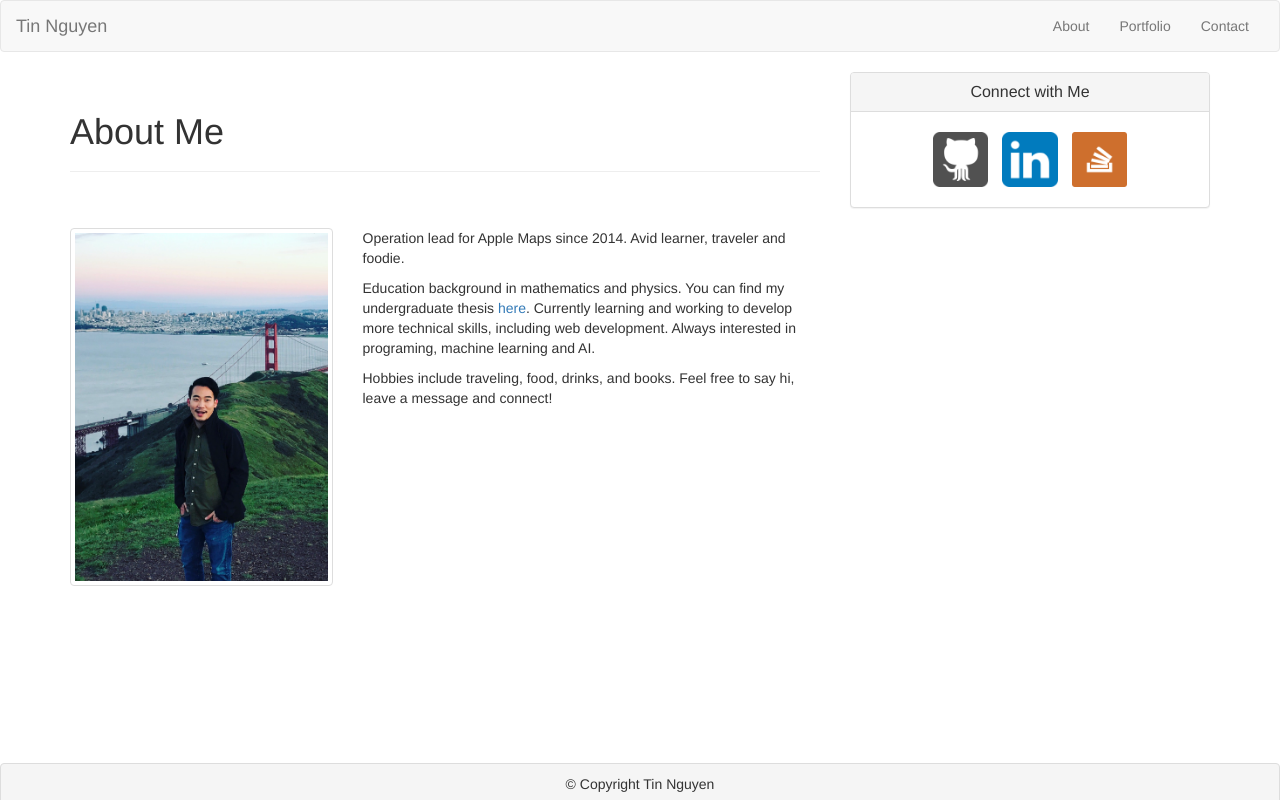
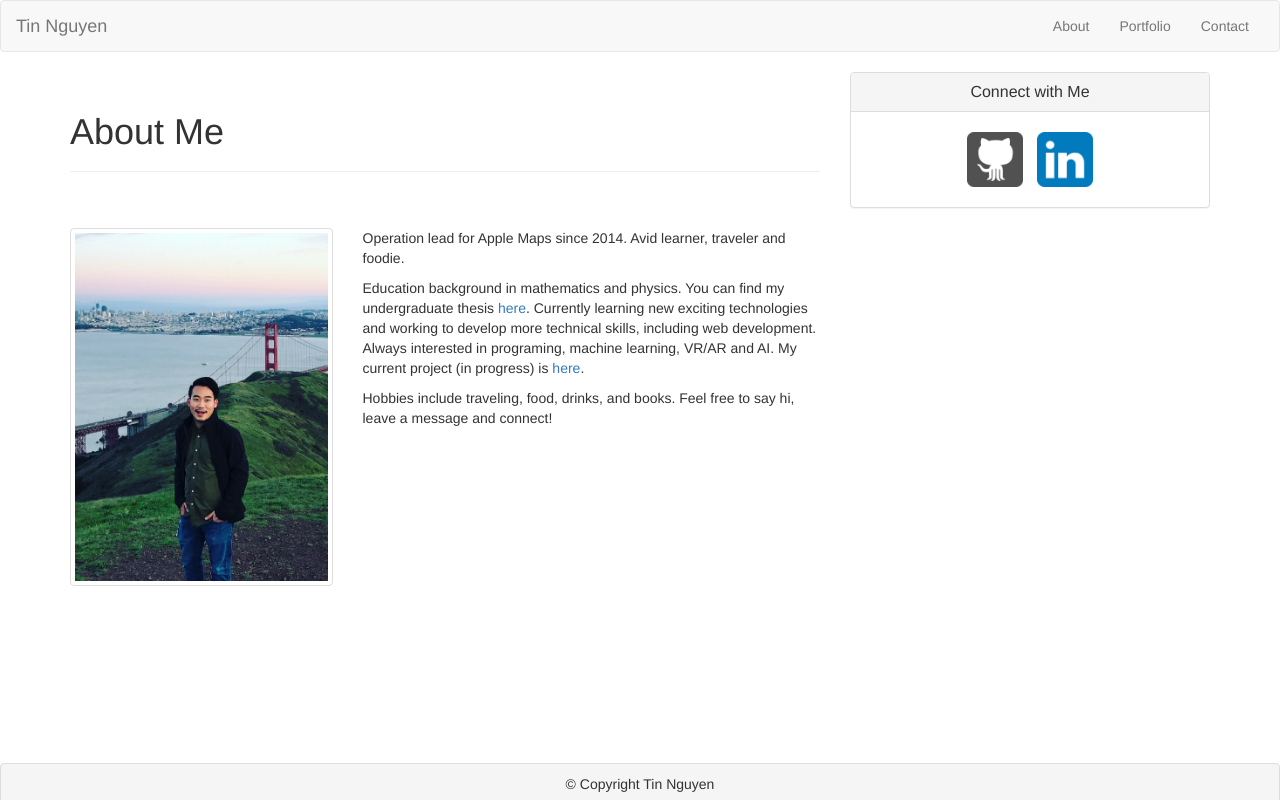
Before and after one commit to ghiblisn/Basic-Portfolio-Bootstrap, a plain HTML site: page index.html in a window 1280 px wide. Drawn offline with nearby package versions, Linux system fonts and the light colour scheme.

Commit message:
updating

```diff
--- a/index.html
+++ b/index.html
@@ -61,9 +61,9 @@
 						<a href="https://www.linkedin.com/in/tin-nguyen-89b28993/">
 							<img class="connectWithMeIcon" src="assets/images/linkedin.png" alt="linkedIn">
 						</a>
-						<a href="http://stackoverflow.com/users/7706747/tin-nguyen?tab=profile">
+						<!-- <a href="http://stackoverflow.com/users/7706747/tin-nguyen?tab=profile">
 							<img class="connectWithMeIcon"  src="assets/images/stackoverflow.png" alt="stackOverflow">
-						</a>
+						</a> -->
   					</div>
 				</div>
 			</div>
@@ -76,7 +76,7 @@
 			</div>
 			<div class="col-md-5">
 				<p>Operation lead for Apple Maps since 2014. Avid learner, traveler and foodie.</p>
-				<p>Education background in mathematics and physics. You can find my undergraduate thesis <a href="assets/additionalFiles/Thesis_GeometricADM.pdf" target="_blank">here</a>. Currently learning and working to develop more technical skills, including web development. Always interested in programing, machine learning and AI. </p>
+				<p>Education background in mathematics and physics. You can find my undergraduate thesis <a href="assets/additionalFiles/Thesis_GeometricADM.pdf" target="_blank">here</a>. Currently learning new exciting technologies and working to develop more technical skills, including web development. Always interested in programing, machine learning, VR/AR and AI. My current project (in progress) is <a href="https://mighty-dawn-10246.herokuapp.com/" target="_blank">here</a>.</p>
 				<p>Hobbies include traveling, food, drinks, and books. Feel free to say hi, leave a message and connect!</p>
 			</div>
 		</div>
```
Also changed, not shown: contact.html (+5 -3 lines), portfolio.html (+2 -2 lines).
